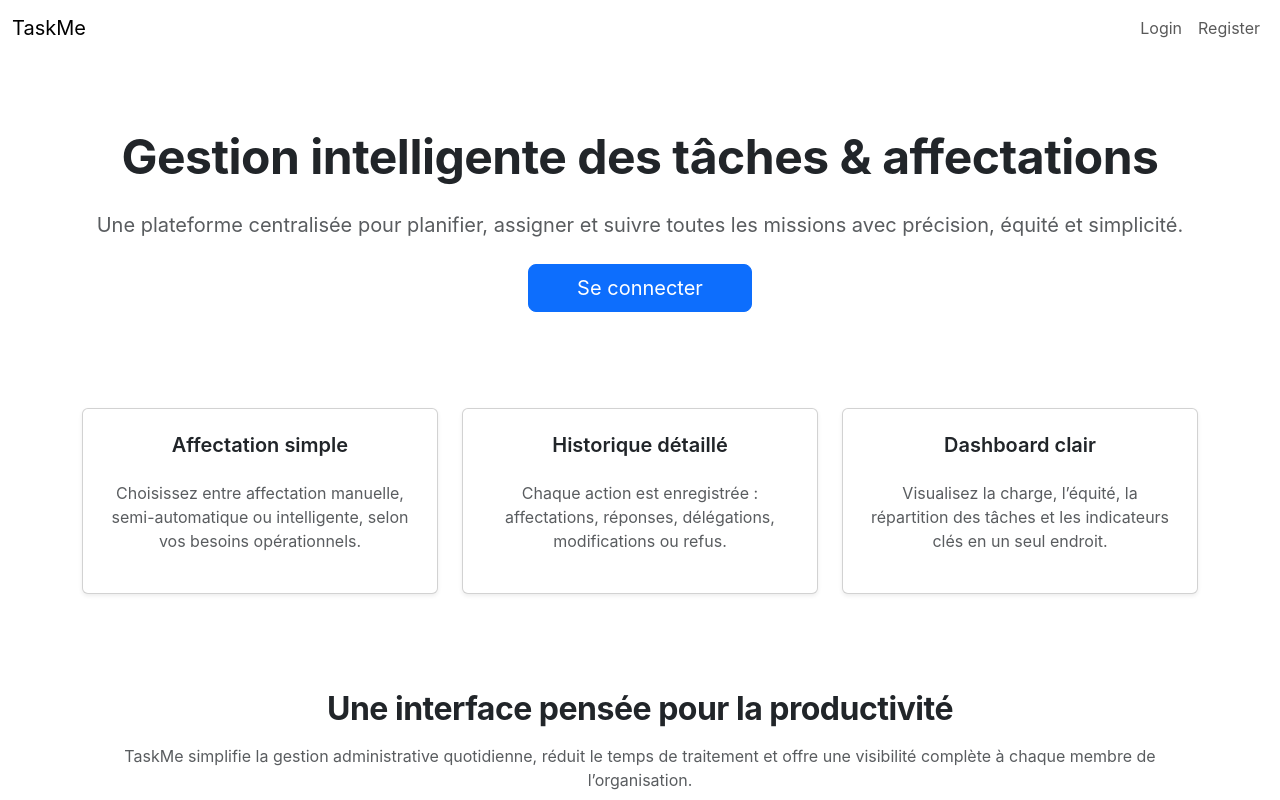
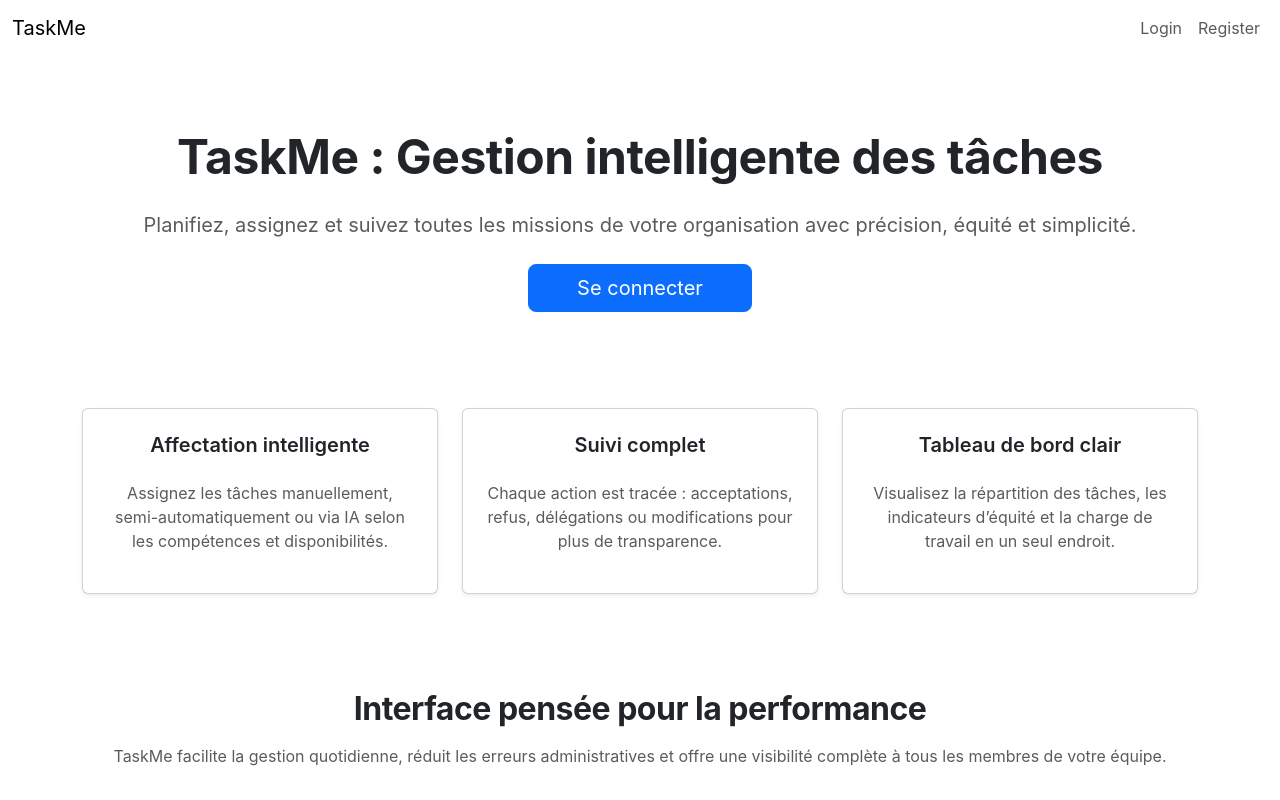
Before and after one commit to NassiraSgr/taskme-frontend, a React (Create React App) app: page / in a window 1280 px wide. Shown: the top 800 px of the page. Built offline with nearby package versions, Linux system fonts and the light colour scheme; no server answers.

Commit message:
last update

```diff
--- a/src/pages/home.tsx
+++ b/src/pages/home.tsx
@@ -1,66 +1,57 @@
-export default function Home({user} : {user:any}) {
+export default function Home({ user }: { user: any }) {
   return (
+    <main className="bg-body">
 
-    <main className="bg-body">
+      {/* Section Hero */}
       <section className="py-5 text-center">
         <div className="container">
           <h1 className="fw-bold display-5">
-            Gestion intelligente des tâches & affectations
+            TaskMe : Gestion intelligente des tâches
           </h1>
 
           <p className="mt-4 text-muted fs-5">
-            Une plateforme centralisée pour planifier, assigner et suivre toutes les missions
+            Planifiez, assignez et suivez toutes les missions de votre organisation
             avec précision, équité et simplicité.
           </p>
 
           <div className="mt-4">
-            {
-                !user && (
-                <a href="/login" className="btn btn-primary btn-lg px-5">
-                    Se connecter
-                </a>
-                )
-            }
-
+            {!user && (
+              <a href="/login" className="btn btn-primary btn-lg px-5">
+                Se connecter
+              </a>
+            )}
           </div>
         </div>
       </section>
+
+      {/* Section Fonctionnalités */}
       <section className="py-5">
         <div className="container">
           <div className="row g-4">
 
             <div className="col-md-4">
               <div className="card h-100 shadow-sm text-center p-4">
-                <h5 className="fw-semibold">
-                  Affectation simple
-                </h5>
+                <h5 className="fw-semibold">Affectation intelligente</h5>
                 <p className="text-muted mt-3">
-                  Choisissez entre affectation manuelle, semi-automatique ou intelligente,
-                  selon vos besoins opérationnels.
+                  Assignez les tâches manuellement, semi-automatiquement ou via IA selon les compétences et disponibilités.
                 </p>
               </div>
             </div>
 
             <div className="col-md-4">
               <div className="card h-100 shadow-sm text-center p-4">
-                <h5 className="fw-semibold">
-                  Historique détaillé
-                </h5>
+                <h5 className="fw-semibold">Suivi complet</h5>
                 <p className="text-muted mt-3">
-                  Chaque action est enregistrée : affectations, réponses,
-                  délégations, modifications ou refus.
+                  Chaque action est tracée : acceptations, refus, délégations ou modifications pour plus de transparence.
                 </p>
               </div>
             </div>
 
             <div className="col-md-4">
               <div className="card h-100 shadow-sm text-center p-4">
-                <h5 className="fw-semibold">
-                  Dashboard clair
-                </h5>
+                <h5 className="fw-semibold">Tableau de bord clair</h5>
                 <p className="text-muted mt-3">
-                  Visualisez la charge, l’équité, la répartition des tâches
-                  et les indicateurs clés en un seul endroit.
+                  Visualisez la répartition des tâches, les indicateurs d’équité et la charge de travail en un seul endroit.
                 </p>
               </div>
             </div>
@@ -69,16 +60,13 @@ export default function Home({user} : {user:any}) {
         </div>
       </section>
 
+      {/* Section Productivité */}
       <section className="py-5 text-center">
         <div className="container">
-          <h2 className="fw-bold">
-            Une interface pensée pour la productivité
-          </h2>
-
+          <h2 className="fw-bold">Interface pensée pour la performance</h2>
           <p className="mt-3 text-muted">
-            TaskMe simplifie la gestion administrative quotidienne,
-            réduit le temps de traitement et offre une visibilité complète
-            à chaque membre de l’organisation.
+            TaskMe facilite la gestion quotidienne, réduit les erreurs administratives
+            et offre une visibilité complète à tous les membres de votre équipe.
           </p>
         </div>
       </section>
```
